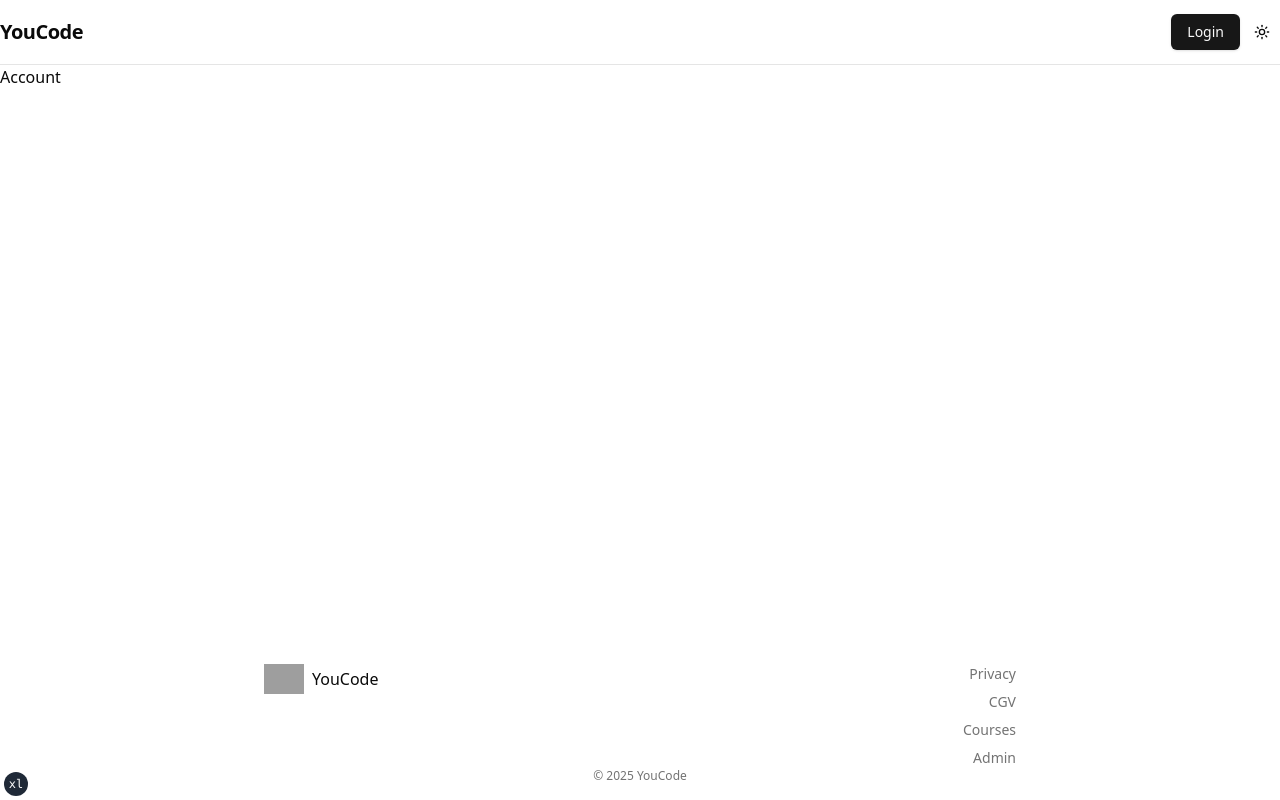
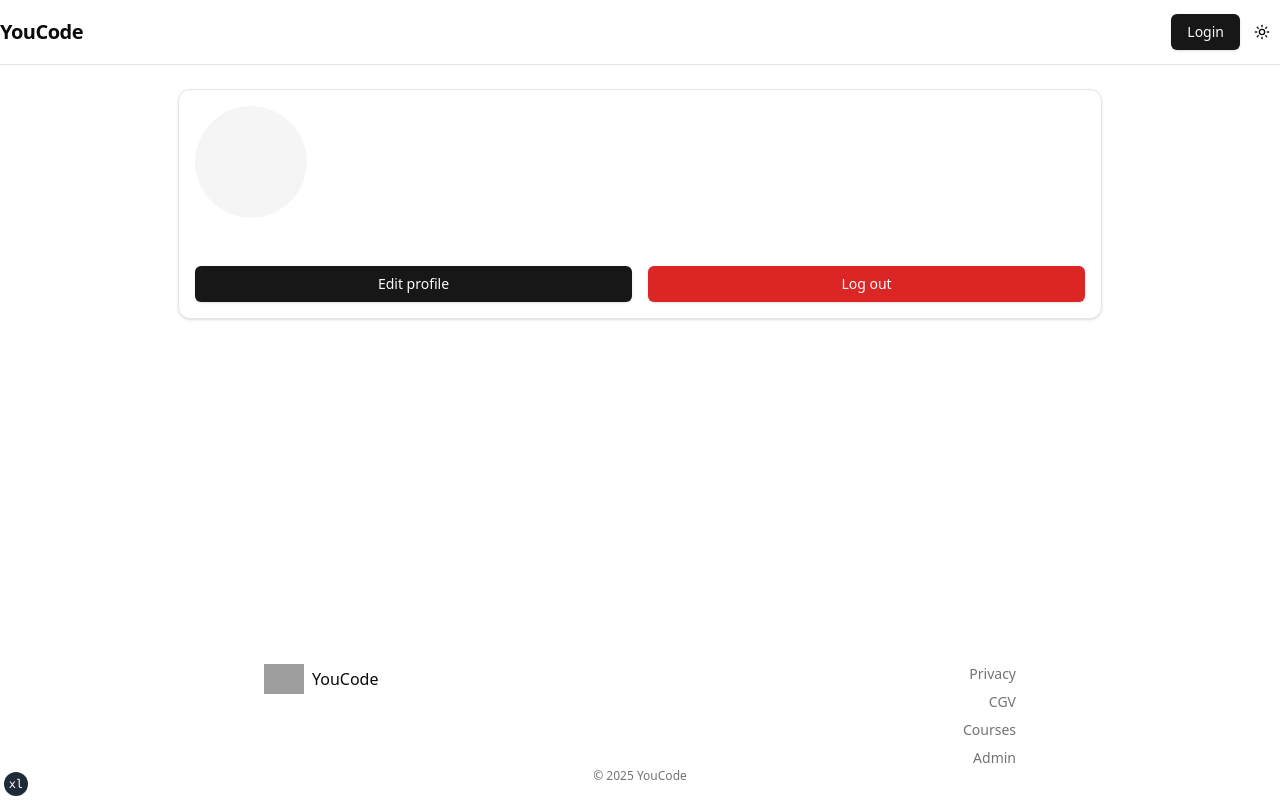
Before and after one commit to o6ris/youcode, a Next.js app: page /account in a window 1280 px wide. Built offline with nearby package versions, Linux system fonts and the light colour scheme; no server answers; grey boxes are pictures that could not be loaded.

Commit message:
user can access to his infos on his account and can log out from there

```diff
--- a/app/account/page.tsx
+++ b/app/account/page.tsx
@@ -1,8 +1,15 @@
 import React from 'react'
+import { getAuthSession } from '@/lib/auth'
+import UserAccount from '@/components/custom/UserAccount'
 
-function Account() {
+async function Account() {
+  const session = await getAuthSession();
+  const user = session?.user
+
   return (
-    <div>Account</div>
+    <div>
+      <UserAccount user={user} />
+    </div>
   )
 }
 
--- a/app/layout.tsx
+++ b/app/layout.tsx
@@ -31,7 +31,7 @@ export default function RootLayout({ children }: PropsWithChildren) {
           <Providers>
             <div className="relative flex min-h-screen flex-col">
               <Header />
-              <div className="flex-1">{children}</div>
+              <main className="flex-1 p-6">{children}</main>
               <Footer />
             </div>
             <TailwindIndicator />
--- /dev/null
+++ b/components/custom/UserAccount.tsx
@@ -0,0 +1,46 @@
+'use client'
+import { Session } from "next-auth"
+import { signOut } from "next-auth/react"
+import { Button } from "@/components/ui/button"
+import {
+  Card,
+  CardContent,
+  CardDescription,
+  CardFooter,
+  CardHeader,
+  CardTitle,
+} from "@/components/ui/card"
+import {
+  Avatar,
+  AvatarFallback,
+  AvatarImage,
+} from "@/components/ui/avatar"
+
+interface UserAccountProps {
+  user?: Session["user"];
+}
+
+function UserAccount({ user }: UserAccountProps) {
+  return (
+    <Card className='flex m-auto w-3/4'>
+      <CardContent className='w-full flex flex-col gap-6 p-4'>
+        <CardHeader className='flex flex-row gap-4 items-center p-0'>
+          <Avatar className='w-28 h-28'>
+            <AvatarImage src={user?.image ?? ""} alt={user?.name ?? ""} />
+            <AvatarFallback>{user?.name?.slice(0, 1)}</AvatarFallback>
+          </Avatar>
+          <CardTitle className='text-2xl'>{user?.name}</CardTitle>
+        </CardHeader>
+        <CardDescription>
+          <p>{user?.email}</p>
+        </CardDescription>
+        <CardFooter className='flex flex-row justify-betwwen p-0 gap-4'>
+          <Button className='w-full'>Edit profile</Button>
+          <Button onClick={() => signOut()} className='w-full bg-red-600'>Log out</Button>
+        </CardFooter>
+      </CardContent>
+    </Card>
+  )
+}
+
+export default UserAccount
--- a/components/features/AuthButton.tsx
+++ b/components/features/AuthButton.tsx
@@ -1,14 +1,11 @@
 import React from 'react'
 import { getAuthSession } from '@/lib/auth';
-// import { useSession } from 'next-auth/react'
 import LoginButton from './LoginButton';
 import LoggedInButton from '@/components/features/LoggedInButton'
 
 const AuthButton = async () => {
 
   const session = await getAuthSession()
-  // const { data: session } = useSession()
-  console.log("session", session)
   const user = session?.user
 
   if (!user) {
--- a/components/features/LoggedInButton.tsx
+++ b/components/features/LoggedInButton.tsx
@@ -33,7 +33,7 @@ function LoggedInButton({ user }: LoggedInButtonProps) {
           </DropdownMenuItem>
           <AlertDialogTrigger>
             <DropdownMenuItem>
-              <Button>Log Out</Button>
+              Log out
             </DropdownMenuItem>
           </AlertDialogTrigger>
         </DropdownMenuContent>
```
